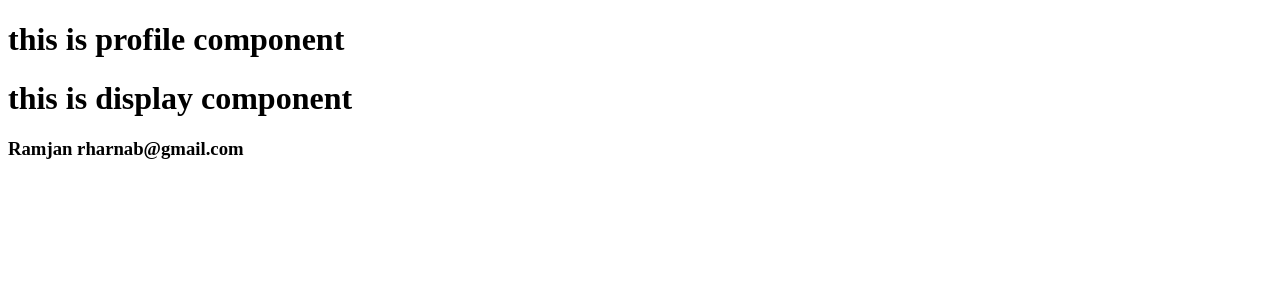
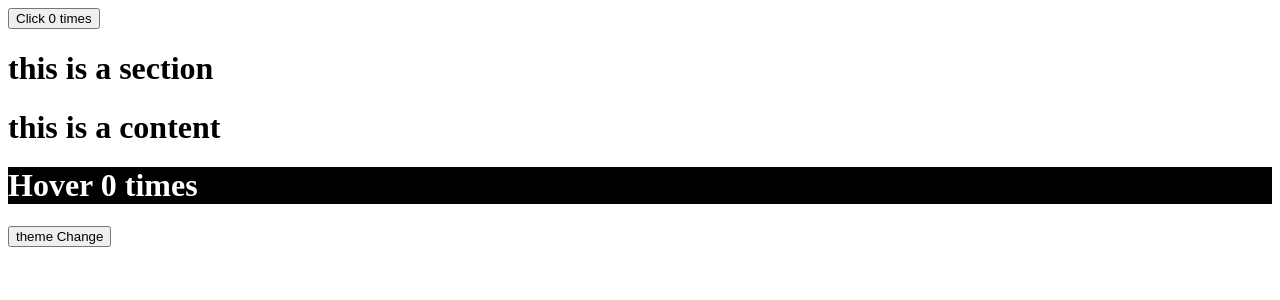
Before and after one commit to ramjan10/myReact, a React (Vite) app: page / in a window 1280 px wide. Shown: the top 300 px of the page. Built offline with nearby package versions, Linux system fonts and the light colour scheme.

Commit message:
function add to the context

```diff
--- a/src/App.jsx
+++ b/src/App.jsx
@@ -1,11 +1,43 @@
-import UserInfo from "./components/testContext/UserInfo";
+import React from 'react';
+import ClickCounter from './components/RenderProps/ClickCounter';
+import Counter from './components/RenderProps/Counter';
+import Section from './components/Section';
+import ThemeContext from './components/contexts/ThemeContext';
 
-function App() {
-  return(
+export default class  App extends React.Component {
+  state ={
+    theme: 'dark',
+  }
+
+  swithTheme = () =>{
+    this.setState(({theme}) =>{
+      if(theme === 'dark'){
+        return {
+          theme:'light'
+        }
+      }else{
+        return {
+          theme: 'dark'
+        }
+      }
+
+    })
+  }
+
+  render(){
+    const {theme} = this.state;
+
+     return (
       <div>
-        <UserInfo />
-      </div>
-  );
+            {/* <Counter render={(count, incrimentCount) => <ClickCounter count={count} incrimentCount={incrimentCount}/> }/>
+            <Counter render= {(count, incrimentCount) => <HoverCounter count={count} incrimentCount={incrimentCount}/> } /> */}
+            <Counter>
+                {(counter, incrimentCount)=> <ClickCounter count={counter} incrimentCount={incrimentCount} />}
+            </Counter>
+
+          <ThemeContext.Provider value={{theme: theme, swithTheme: this.swithTheme}}> <Section /> </ThemeContext.Provider>
+        </div>
+     );
+  }
+
 }
-
-export default App
--- a/src/components/Content.jsx
+++ b/src/components/Content.jsx
@@ -1,14 +1,28 @@
+import { useContext } from 'react';
 import Counter from './RenderProps/Counter';
 import HoverCounter from './RenderProps/HoverCounter';
 import ThemeContext from './contexts/ThemeContext';
 
 export default function content() {
+    const context = useContext(ThemeContext);
+    const {theme, swithTheme} = context;
     return (
         <div>
             <h1>this is a content</h1>
             <Counter>
                 {(counter, incrimentCount)=>{
-                    return  <ThemeContext.Consumer>{({theme}) => <HoverCounter count={counter} incrimentCount={incrimentCount} theme={theme}/>}</ThemeContext.Consumer>
+                    return (
+                        // <div>
+                        //      <ThemeContext.Consumer>
+                        //         {
+                        //             ({theme, swithTheme}) =>
+                        //             <HoverCounter count={counter} incrimentCount={incrimentCount} theme={theme} swithTheme={swithTheme}/>
+
+                        //         }
+                        //     </ThemeContext.Consumer>
+                        // </div>
+                        <HoverCounter count={counter} incrimentCount={incrimentCount} theme={theme} swithTheme={swithTheme}/>
+                    );
                 }}
             </Counter>
 
--- a/src/components/RenderProps/HoverCounter.jsx
+++ b/src/components/RenderProps/HoverCounter.jsx
@@ -1,8 +1,9 @@
-function HoverCounter({count, incrimentCount, theme}){
+function HoverCounter({count, incrimentCount, theme, swithTheme}){
     const style = theme === 'dark' ?  {backgroundColor: 'black', color: 'white'} : null;
     return (
         <div>
             <h1  onMouseOver={incrimentCount} style={style}>Hover {count} times</h1>
+            <button type="button" onClick={swithTheme}>theme Change</button>
         </div>
     );
 }
```
